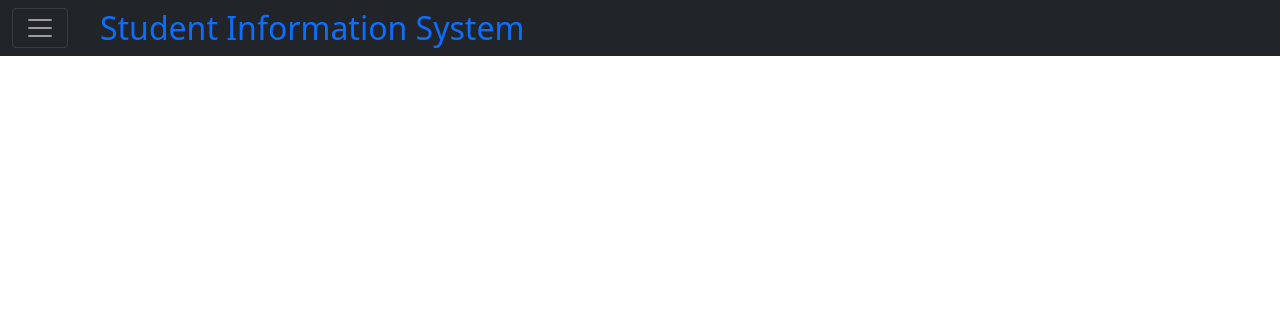
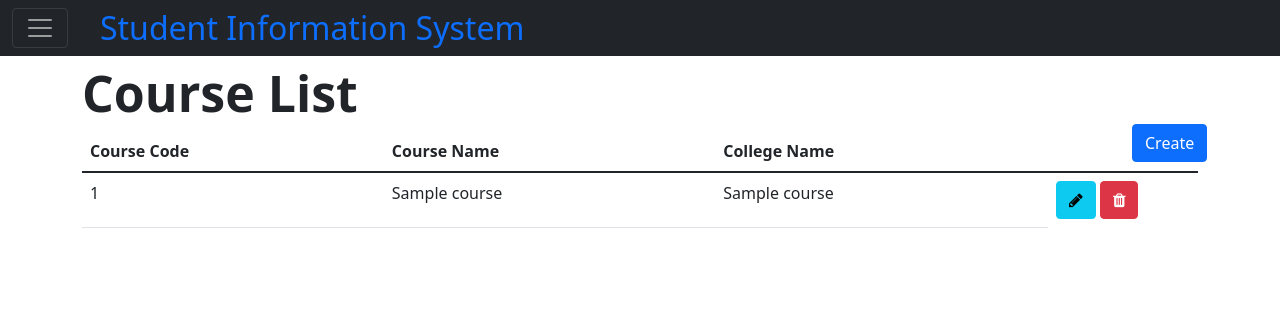
Before and after one commit to gloryweenruthpaglinawan/SSIS-Flask, a Flask app: template ssis/templates/course.html in a window 1280 px wide. Shown: the top 316 px of the page. Run offline with Flask 2, Linux system fonts and the light colour scheme; the template is opened without the code that fills it: most values are stand-ins (such as "Sample title", 1, 10 or a date in 2020).

Commit message:
CRUD course

```diff
--- a/ssis/College/college.py
+++ b/ssis/College/college.py
@@ -20,9 +20,6 @@ def create_college():
     if request.method == 'POST':
         college_code= request.form.get('college_code')
         college_name= request.form.get('college_name')
-
-        print(college_code)
-        print(college_name)
 
         if len(college_code) == 0:
             flash("Kindly Input College Code", category="error")
--- /dev/null
+++ b/ssis/static/css/course.css
@@ -0,0 +1,10 @@
+.course-label {
+    font-size: 50px;
+    font-weight: bold;
+}
+
+.btn-primary {
+    position: relative;
+    left: 770px;
+    top:35px;
+}
--- a/ssis/templates/colleges.html
+++ b/ssis/templates/colleges.html
@@ -5,7 +5,6 @@
 <head>
     <meta charset="UTF-8">
     <title>College</title>
-    <link href="https://cdn.jsdelivr.net/npm/bootstrap@5.1.3/dist/css/bootstrap.min.css" rel="stylesheet" integrity="sha384-1BmE4kWBq78iYhFldvKuhfTAU6auU8tT94WrHftjDbrCEXSU1oBoqyl2QvZ6jIW3" crossorigin="anonymous">
     <link rel="stylesheet" href="static/css/college.css" />
 </head>
 <body>
@@ -76,13 +75,11 @@
               </div>
             </div>
           </div>
+        </td>
       </tr>
       {% endfor %}
     </tbody>
   </table>
-
-  <script src="js/jquery-1.11.2.min.js"></script>
-  <script src="js/bootstrap.min.js"></script>
 </body>
 </html>
 
--- a/ssis/templates/course.html
+++ b/ssis/templates/course.html
@@ -5,9 +5,96 @@
 <head>
     <meta charset="UTF-8">
     <title>Course</title>
+    <link rel="stylesheet" href="static/css/course.css" />
 </head>
 <body>
-  <label></label>
+  <label class="course-label">Course List</label>
+  <a class="btn btn-primary" href="/create_course" role="button">Create</a>
+  <table class="table table-hover">
+    <thead>
+      <tr>
+        <th scope="col">Course Code</th>
+        <th scope="col">Course Name</th>
+        <th scope="col">College Name</th>
+      </tr>
+    </thead>
+    <tbody>
+      {% for c in course_list%}
+      <tr>
+        <td>{{c[0]}}</td>
+        <td>{{c[1]}}</td>
+        <td>{{c[2]}}</td>
+        <td class="border-0"  width="150">
+          <link rel="stylesheet" href="https://cdnjs.cloudflare.com/ajax/libs/font-awesome/4.7.0/css/font-awesome.min.css">
+          <!-- Edit button -->
+          <a href="/edit/{{c[0]}}" title="Edit" type="submit" class="btn btn-info bt-sm" data-bs-toggle="modal" data-bs-target="#updateModal{{c[0]}}"><i class="fa fa-pencil"></i></a>
+
+          <!-- Update confirmation Modal -->
+          <div class="modal fade" id="updateModal{{c[0]}}" tabindex="-1" aria-labelledby="updateModalLabel" aria-hidden="true">
+            <div class="modal-dialog">
+               <div class="modal-content">
+                  <div class="modal-header">
+                      <h5 class="modal-title-edit" id="updateModalLabel">Course Edit</h5>
+                      <button type="button" class="btn-close" data-bs-dismiss="modal" aria-label="Close"></button>
+                  </div>
+                  <div class="modal-body">
+                   <form action="{{url_for('course.updated_course')}}" method="POST">
+                       <div class="cour_code">
+                           <label for="course-code" class="course-code-label">Course Code:</label>
+                           <input class="course-code" id="course-code" name="course-code" value="{{c[0]}}">
+                       </div>
+                       <div class="cour_name">
+                           <label for="course-name" class="course-name">Course Name:</label>
+                           <input type="text" class="form-control" id="course-name" name="course-name" value="{{c[1]}}">
+                       </div>
+                       <div class="coll_code">
+                           <label for="college-code" class="college-code">College:</label>
+                           <select class="college-option"
+                                   name="college-code"
+                                   id="college-code">
+                           <option hidden selected="selected">{{c[3]}}</option>
+                             {% for cc in college %}
+                               <option>{{cc[0]}}</option>
+                             {% endfor %}
+                           </select>
+                       </div>
+                       <div class="modal-footer">
+                        <button type="button" class="btn btn-secondary" data-bs-dismiss="modal">Cancel</button>
+                        <button type="submit" class="btn btn-success">Update</button>
+                       </div>
+                   </form>
+                  </div>
+               </div>
+            </div>
+          </div>
+
+          <a href="/delete/{{c[0]}}" title="Delete" class="btn btn-danger btn-delete" data-bs-toggle="modal" data-bs-target="#deleteModal{{c[0]}}"><i class="fa fa-trash"></i></a>
+                          <!--Delete Modal-->
+                        <div class="modal fade" id="deleteModal{{c[0]}}" tabindex="-1" aria-labelledby="deleteModalLabel" aria-hidden="true">
+                          <div class="modal-dialog">
+                            <div class="modal-content">
+                              <div class="modal-header">
+                                <h5 class="modal-title-delete" id="deleteModalLabel">Course Delete Confirmation</h5>
+                                <button type="button" class="btn-close" data-bs-dismiss="modal" aria-label="Close"></button>
+                              </div>
+                              <div class="modal-body-delete"> Are you sure you want to Delete this Course?</div>
+                                <form action="{{url_for('course.delete_course')}}" method="POST">
+                                    <div class="cour_codes">
+                                         <label for="course-codes" class="course-code-label">Course:</label>
+                                         <input class="course-code" id="course-codes" name="course-code" value="{{c[0]}}">
+                                    </div>
+                                    <div class="modal-footer">
+                                     <button type="button" class="btn btn-secondary" data-bs-dismiss="modal">Cancel</button>
+                                     <button type="submit" class="btn btn-success">Yep</button>
+                                    </div>
+                                </form>
+                            </div>
+                          </div>
+                        </div>
+        </td>
+      </tr>
+      {% endfor %}
+    </tbody>
 </body>
 </html>
 
```
Also changed, not shown: ssis/Course/course.py (+74 -1 lines), ssis/static/css/create_course.css (added, +21 -0 lines), ssis/templates/create_course.html (added, +26 -0 lines).
